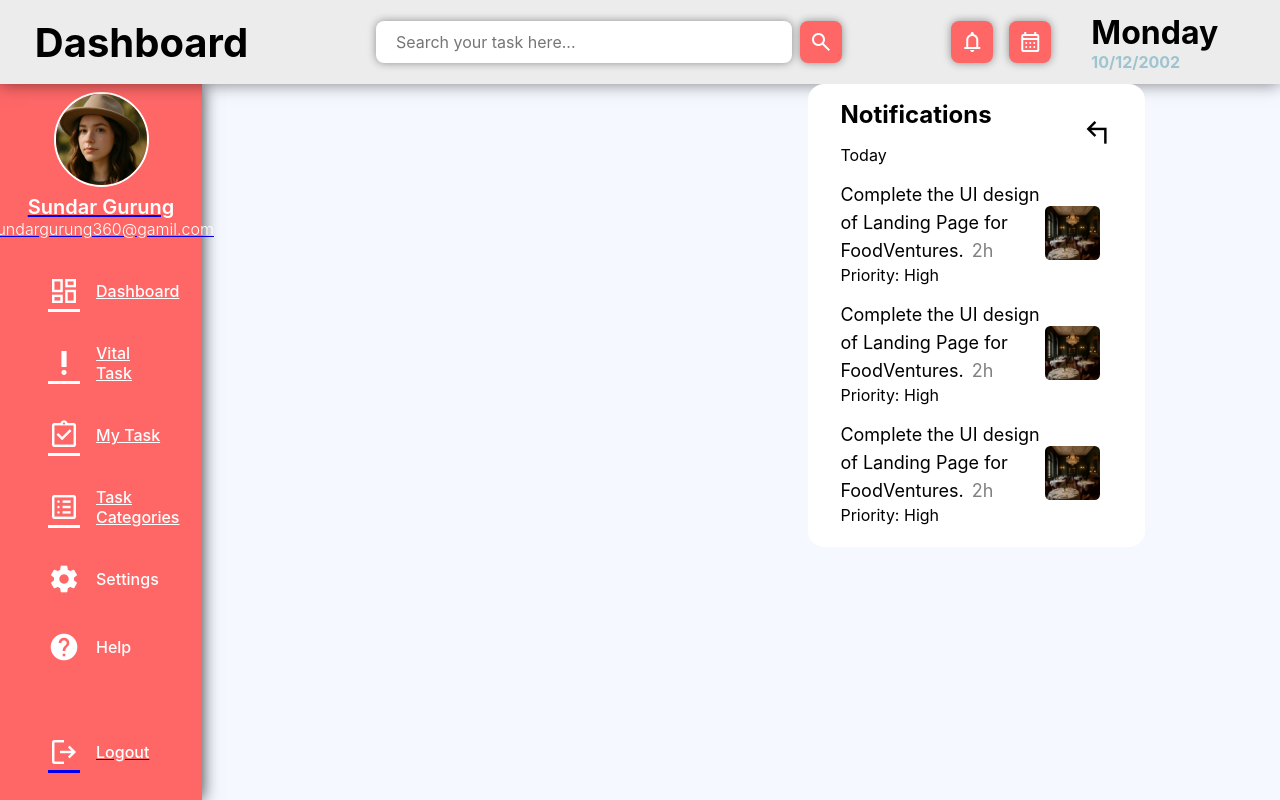
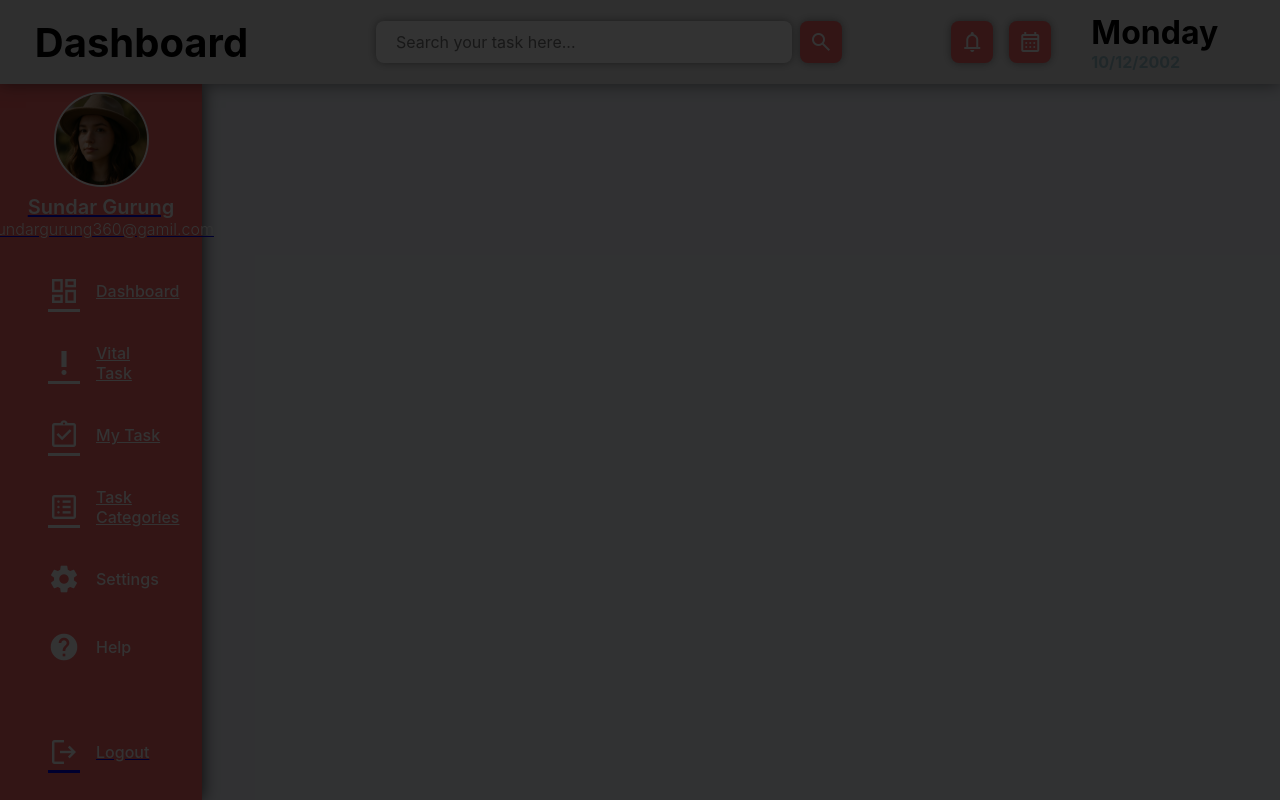
Before and after one commit to pewpil/to-do-app, a React (Vite) app: page / in a window 1280 px wide. Built offline with nearby package versions, Linux system fonts and the light colour scheme; a web font is replaced by a local one.

Commit message:
add-task creation initiated

```diff
--- /dev/null
+++ b/src/AddTask/AddTask.jsx
@@ -0,0 +1,12 @@
+"use strict";
+import styles from "./AddTask.module.css";
+
+function AddTask() {
+	return (
+		<div id={styles.screen_cover}>
+		<div id={styles.add_task}></div>
+		</div>
+	);
+}
+
+export default AddTask;
--- /dev/null
+++ b/src/AddTask/AddTask.module.css
@@ -0,0 +1,10 @@
+#screen_cover {
+	z-index: 9999;
+	grid-column: 1 / 20;
+	grid-row: 1 / 20;
+	background-color: rgba(0, 0, 0, 0.8);
+}
+
+#add_task {
+	background-color: #ffffff;
+}
--- a/src/App.jsx
+++ b/src/App.jsx
@@ -11,6 +11,7 @@ import Login from "./Login/Login";
 import Account from "./Account/Account";
 import Signup from "./Signup/Signup";
 import Notifications from "./Notifications/Notifications";
+import AddTask from "./AddTask/AddTask";
 
 // function App() {
 // 	return (
@@ -22,7 +23,7 @@ function App() {
   return (
     <div id={styles.app}>
       <TopBar title="Dashboard" date="10/12/2002" day="Monday"></TopBar>
-	  <Notifications></Notifications>
+      <AddTask></AddTask>
       <BrowserRouter>
         <SideBar></SideBar>
         <Routes>
```
